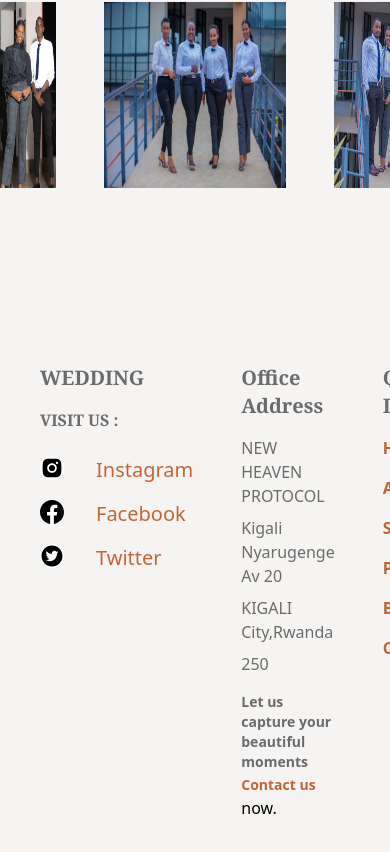
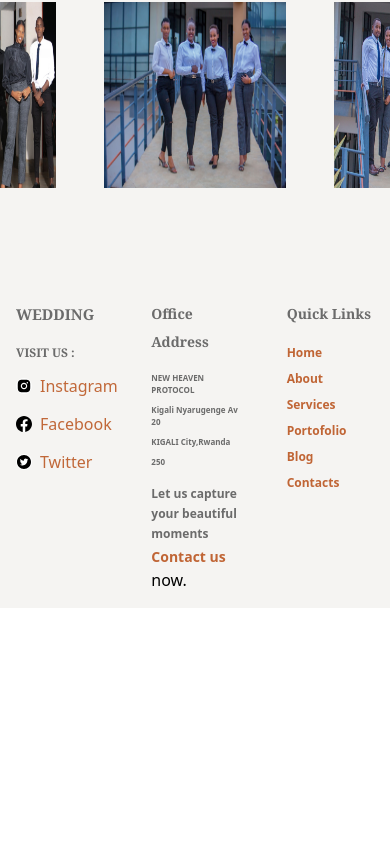
Before and after one commit to MuhireIghor/Photography, a React (Vite) app: page / in a window 390 px wide. Shown: the part 5116-5968 px from the top of the page. After the commit the page ends 5724 px from the top, so only its background shows below. Built offline with nearby package versions, Linux system fonts and the light colour scheme.

Commit message:
[responsivenesss]:Footbar component responsiveness

```diff
--- a/src/components/Footbar.jsx
+++ b/src/components/Footbar.jsx
@@ -5,21 +5,21 @@
 import { data } from 'autoprefixer';
 const Footbar = () => {
     return (
-        <div className='flex gap-24 md:gap-12 p-20 md:px-10 bg-[#f5f4f2]'>
-            <div className='basis-1/3 flex flex-col gap-4'>
-                <p className='text-[#6b6b6b] font-serif font-bold text-xl'>WEDDING</p>
-                <div className='flex flex-col gap-6 '>
-                    <p className='text-[#6b6b6b] font-serif font-bold text-md'>VISIT US :</p>
+        <div className='grid grid-cols-3 gap-24 md:gap-12 p-20 md:px-10 bg-[#f5f4f2] sm:p-4'>
+            <div className=' flex flex-col gap-4'>
+                <p className='text-[#6b6b6b] font-serif font-bold text-xl sm:text-[15px] sm:font-bold'>WEDDING</p>
+                <div className='flex flex-col gap-6 sm:gap-4'>
+                    <p className='text-[#6b6b6b] font-serif font-bold text-md sm:text-[12px] sm:font-bold'>VISIT US :</p>
                     <div className='flex flex-col gap-4'>
-    {socialMedia.map((media,index)=>{
-        return(
-            <div className='flex gap-8'>
-                <div className='w-12 md:w-6 h-12 md:h-6 rounded-full bg-white flex items-center justify-center hover:bg-[#c16839]'>
+                        {socialMedia.map((media, index) => {
+                            return (
+                                <div className='flex gap-8 sm:gap-2'>
+                                    <div className='w-12 md:w-6 sm:w-4 sm:h-4 h-12 md:h-6 rounded-full bg-white flex items-center justify-center hover:bg-[#c16839]'>
                                         <>
-                <p className='hover:text-white hover:cursor-pointer text-2xl'>{media.icon}</p>
+                                            <p className='hover:text-white hover:cursor-pointer text-2xl sm:text-[16px] sm:font-bold '>{media.icon}</p>
                                         </>
                                     </div>
-                <p className='text-[#c16839] font-sans font-light text-xl flex  items-center hover:cursor-pointer hover:font-semibold'>{media.name}</p>
+                                    <p className='text-[#c16839] font-sans font-light text-xl flex  items-center hover:cursor-pointer hover:font-semibold sm:text-[16px] sm:-mt-[6px]'>{media.name}</p>
 
                                 </div>
                             )
@@ -28,26 +28,26 @@
 
                 </div>
             </div>
-            <div className='basis-1/3 flex flex-col gap-4'>
-                <p className='text-[#6b6b6b] font-serif font-bold text-xl'>Office Address</p>
+            <div className=' flex flex-col gap-4'>
+                <p className='text-[#6b6b6b] font-serif font-bold text-xl sm:text-[14px]'>Office Address</p>
                 <div className='flex flex-col gap-2'>
-                    <p className='text-md font-sans font-medium text-[#6b6b6b]'>{address.name}</p>
-                    <p className='text-md font-sans font-medium text-[#6b6b6b]'>{address.roadAve}</p>
-                    <p className='text-md font-sans font-medium text-[#6b6b6b]'>{address.city}</p>
-                    <p className='text-md font-sans font-medium text-[#6b6b6b]'>{address.zipCode}</p>
+                    <p className='text-md font-sans font-medium text-[#6b6b6b] sm:text-[8px] sm:font-bold '>{address.name}</p>
+                    <p className='text-md font-sans font-medium text-[#6b6b6b] sm:text-[8px] sm:font-bold '>{address.roadAve}</p>
+                    <p className='text-md font-sans font-medium text-[#6b6b6b] sm:text-[8px] sm:font-bold '>{address.city}</p>
+                    <p className='text-md font-sans font-medium text-[#6b6b6b] sm:text-[8px] sm:font-bold '>{address.zipCode}</p>
 
                 </div>
                 <div className='flex flex-col'>
-                    <p className='text-xl font-sans font-bold text-[#6b6b6b] md:text-sm'>Let us capture your beautiful moments</p>
-                    <p><a className='text-xl font-sans font-bold text-[#c06535] hover:cursor-pointer md:text-sm'>Contact us </a>now.</p>
+                    <p className='text-xl font-sans font-bold text-[#6b6b6b] md:text-sm sm:text-[12px] sm:font-bold '>Let us capture your beautiful moments</p>
+                    <p><a className='text-xl font-sans font-bold text-[#c06535] hover:cursor-pointer md:text-sm sm:text-[14px] sm:font-bold '>Contact us </a>now.</p>
                 </div>
             </div>
-            <div className='basis-1/3 flex flex-col gap-4'>
-            <p className='text-[#6b6b6b] font-serif font-bold text-xl'>Quick Links</p>
-            <div className='flex flex-col gap-4 items-start'>
-    {navLinks.map((nav,index)=>{
-        return(
-            <p className='text-[#c06535] text-md font-sans font-semibold hover:text-black cursor-pointer'>{nav.name}</p>
+            <div className='flex flex-col gap-4'>
+                <p className='text-[#6b6b6b] font-serif font-bold text-xl sm:text-[14px]'>Quick Links</p>
+                <div className='flex flex-col gap-4 sm:gap-2 items-start'>
+                    {navLinks.map((nav, index) => {
+                        return (
+                            <p className='text-[#c06535] text-md font-sans font-semibold hover:text-black cursor-pointer sm:text-[12px] sm:font-bold'>{nav.name}</p>
                         )
                     })}
                 </div>
```
Lines whose indentation alone changed are shown as unchanged.
